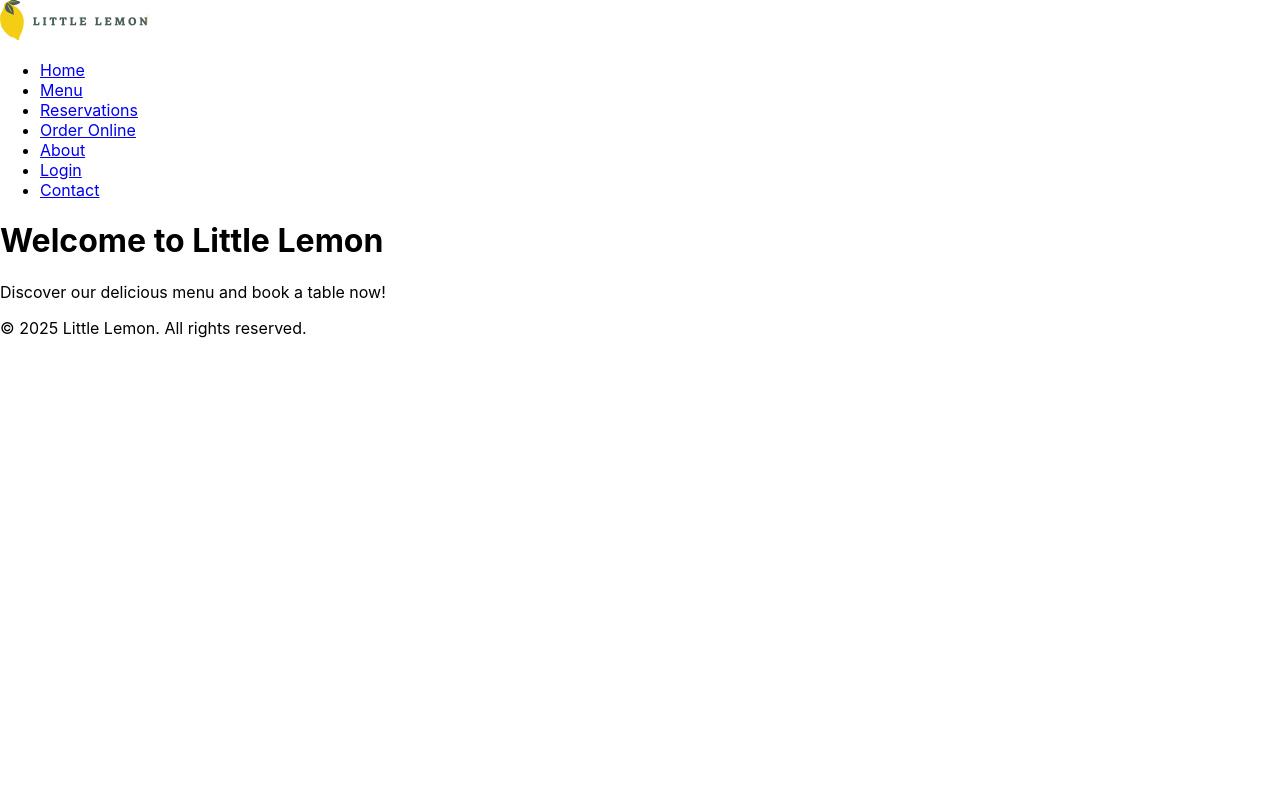
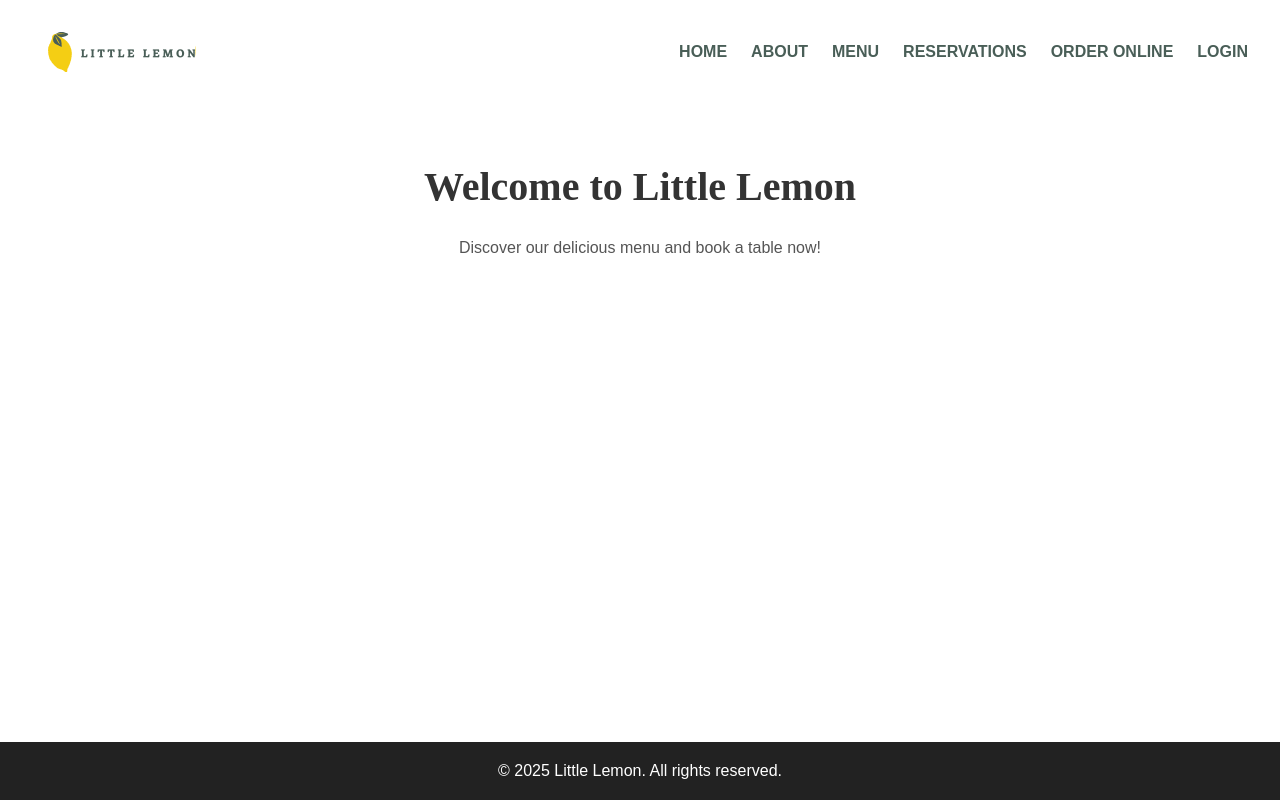
Before and after one commit to Kiran-Savaria/FED, a React (Create React App) app: page / in a window 1280 px wide. Built offline with nearby package versions, Linux system fonts and the light colour scheme.

Commit message:
Added routes and styling for individual components

```diff
--- a/src/App.css
+++ b/src/App.css
@@ -1,38 +1,129 @@
-.App {
+body, html {
+  margin: 0;
+  padding: 0;
+  font-family: 'Arial', sans-serif;
+}
+
+#root {
+  display: flex;
+  flex-direction: column;
+  min-height: 100vh;
+}
+
+h1, h2, h3, h4, h5, h6 {
+  color: #333;
+  font-family: 'Markazi Text', serif;
+  margin-bottom: 0.5rem;
+  line-height: 1.2;
+}
+
+h1 {
+  font-size: 2.5rem;
+}
+
+h2 {
+  font-size: 2rem;
+}
+
+p {
+  color: #555;
+  font-size: 1rem;
+  line-height: 1.6;
+  font-family: 'Karla', sans-serif;
+}
+
+span {
+  font-weight: 500;
+  color: inherit;
+}
+
+
+main {
+  flex: 1;
+  display: flex;
+  flex-direction: column;
+  align-items: center;
+  padding: 1rem;
+}
+
+nav {
+  background-color: white;
+  padding: 1rem 2rem;
+  display: flex;
+  justify-content: space-between;
+  align-items: center;
+}
+
+nav ul {
+  list-style: none;
+  display: flex;
+  gap: 1.5rem;
+  margin: 0;
+  padding: 0;
+}
+
+nav li a {
+  color: #495E57;
+  text-decoration: none;
+  font-weight: bold;
+  font-family: 'Karla', sans-serif;
+  transition: color 0.3s ease;
+}
+
+nav li a:hover {
+  color: #F4CE14;
+}
+
+
+img {
+  max-width: 100%;
+  height: auto;
+  border-radius: 8px;
+  object-fit: cover;
+  display: block;
+}
+
+
+.card img {
+  box-shadow: 0 4px 12px rgba(0, 0, 0, 0.1);
+  transition: transform 0.3s ease-in-out;
+}
+
+.card img:hover {
+  transform: scale(1.05);
+}
+
+.site-header {
+  background-color: #fff;
+  padding: 1rem;
   text-align: center;
 }
 
-.App-logo {
-  height: 40vmin;
-  pointer-events: none;
+.main-content {
+  padding: 2rem;
+  text-align: center;
 }
 
-@media (prefers-reduced-motion: no-preference) {
-  .App-logo {
-    animation: App-logo-spin infinite 20s linear;
+
+footer p {
+  background-color: #222;
+  color: white;
+  text-align: center;
+  padding: 1rem;
+  margin-bottom: 0;
+}
+
+@media (max-width: 768px) {
+  nav ul {
+    flex-direction: column;
+    gap: 1rem;
+  }
+
+  h1 {
+    font-size: 2rem;
+  }
+
+  .main-content {
+    padding: 1rem;
   }
 }
-
-.App-header {
-  background-color: #282c34;
-  min-height: 100vh;
-  display: flex;
-  flex-direction: column;
-  align-items: center;
-  justify-content: center;
-  font-size: calc(10px + 2vmin);
-  color: white;
-}
-
-.App-link {
-  color: #61dafb;
-}
-
-@keyframes App-logo-spin {
-  from {
-    transform: rotate(0deg);
-  }
-  to {
-    transform: rotate(360deg);
-  }
-}
--- a/src/App.js
+++ b/src/App.js
@@ -1,14 +1,12 @@
 import React from 'react';
-import Header from './components/Header';
 import Nav from './components/Nav';
 import Main from './components/Main';
 import Footer from './components/Footer';
-
+import './App.css';
 
 function App() {
   return (
     <>
-    <Header />
     <Nav />
     <Main />
     <Footer />
--- a/src/components/Header.js
+++ b/src/components/Header.js
@@ -4,7 +4,7 @@
 const Header = () => {
 
   return (
-    <header>
+    <header className="site-header">
       <img src={logo} alt="Little Lemon logo" />
     </header>
   );
--- a/src/components/Main.js
+++ b/src/components/Main.js
@@ -18,7 +18,7 @@
         <meta property="og:type" content="website" />
         <title>Little Lemon | Home</title>
       </head>
-      <main>
+      <main className="main-content">
         <h1>Welcome to Little Lemon</h1>
         <p>Discover our delicious menu and book a table now!</p>
       </main>
--- a/src/components/Nav.js
+++ b/src/components/Nav.js
@@ -1,18 +1,19 @@
 import React from 'react';
+import Header from './Header';
 
 const navLinks = [
-  { name: 'Home', url: '/' },
-  { name: 'Menu', url: '/menu' },
-  { name: 'Reservations', url: '/reservations' },
-  { name: 'Order Online', url: '/order' },
-  { name: 'About', url: '/about' },
-  { name: 'Login', url: '/login' },
-  { name: 'Contact', url: '/contact' }
+  { name: 'HOME', url: '/' },
+  { name: 'ABOUT', url: '/about' },
+  { name: 'MENU', url: '/menu' },
+  { name: 'RESERVATIONS', url: '/reservations' },
+  { name: 'ORDER ONLINE', url: '/order' },
+  { name: 'LOGIN', url: '/login' },
 ];
 
 const Nav = () => {
   return (
     <nav>
+      <Header />
       <ul>
         {navLinks.map((link, index) => (
           <li key={index}>
```
